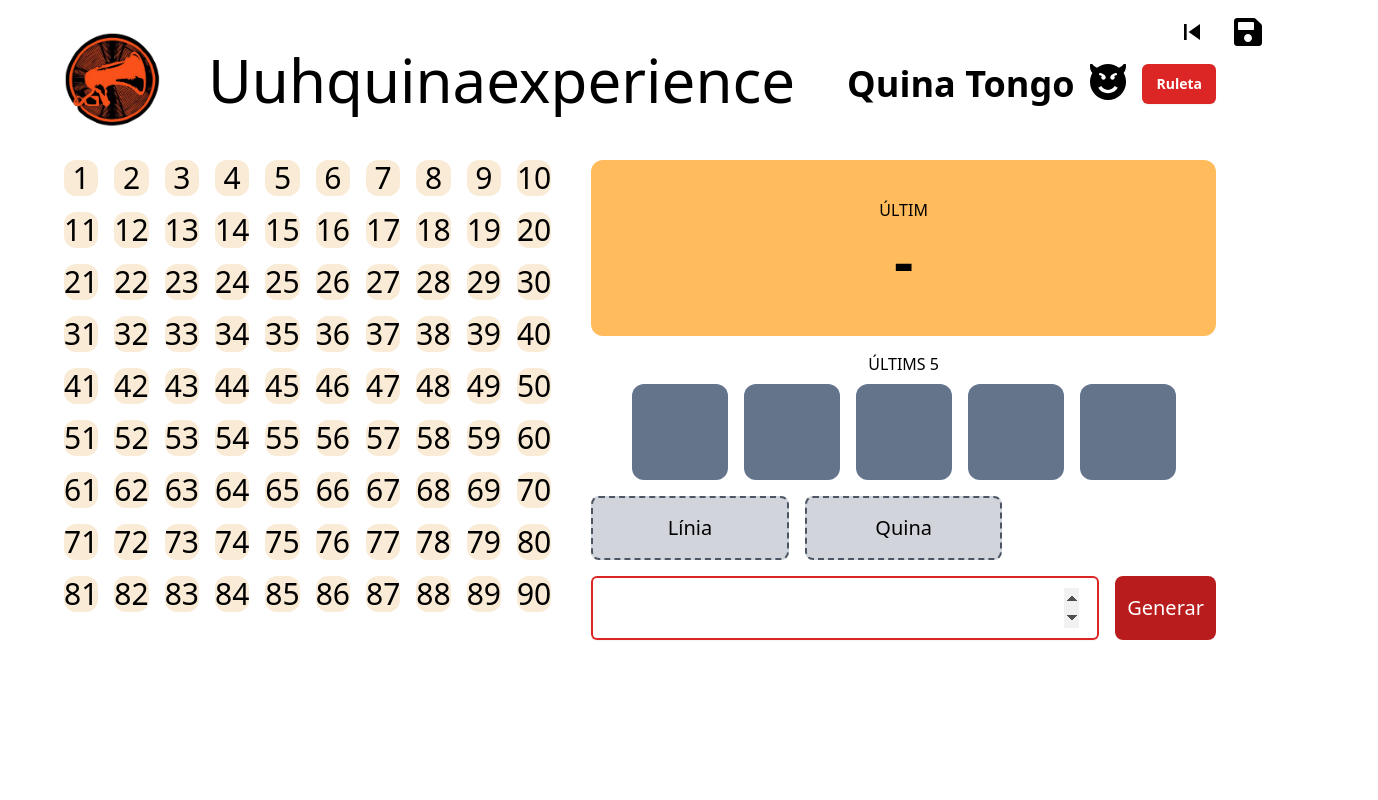
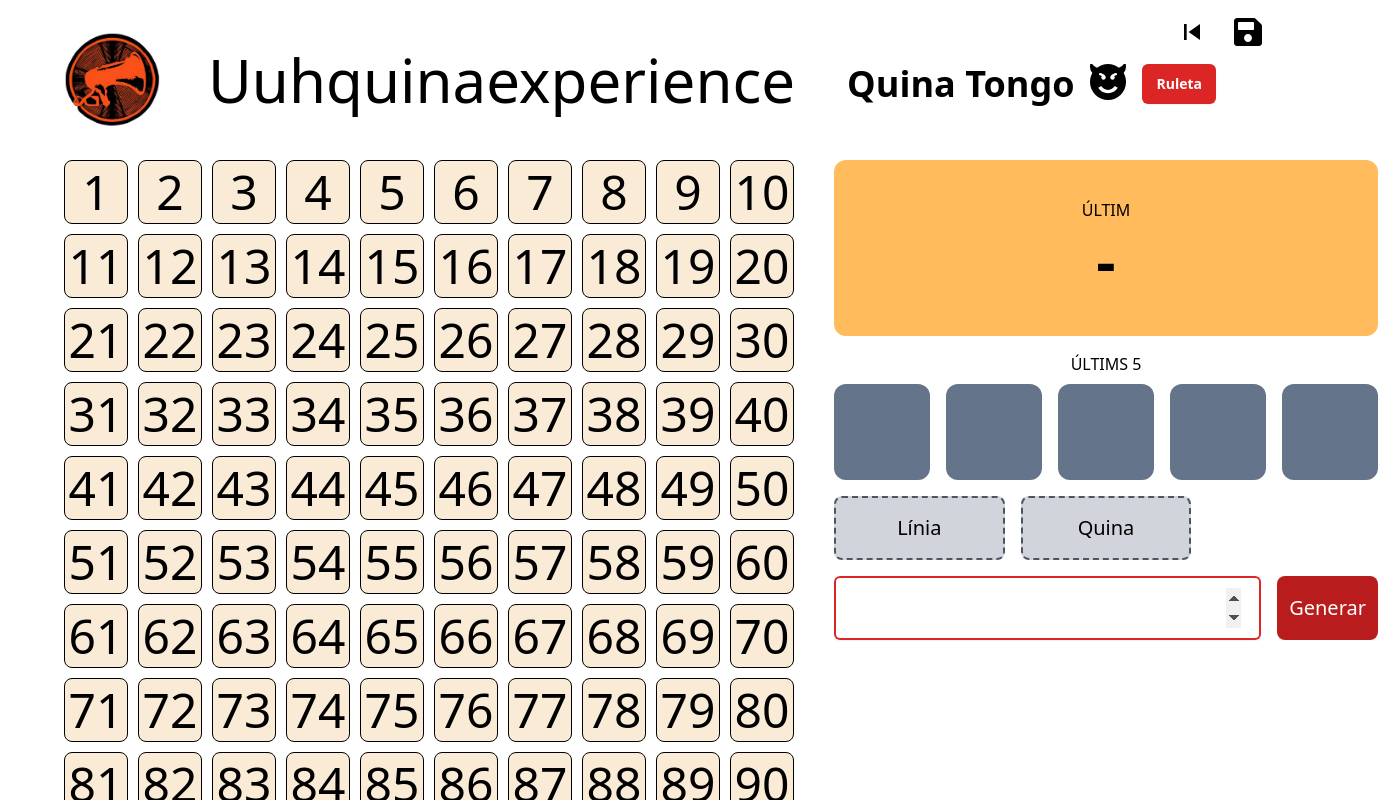
Before and after one commit to gidina/quinaexperience, a React (Vite) app: page /quinaexperience/tongo in a window 1280 px wide. Shown: the whole page, 1378 px wide, since content can reach past the window. Built offline with nearby package versions, Linux system fonts and the light colour scheme.

Commit message:
Update BingoGrid.tsx

```diff
--- a/src/components/Bingo/BingoGrid.tsx
+++ b/src/components/Bingo/BingoGrid.tsx
@@ -19,7 +19,7 @@ const BingoItem = ({ text, drawed }: BingoItem) => {
       // className={`bg-[antiquewhite] text-4xl py-10 px-4 rounded-xl ${
       //   drawed ? "bg-green-400" : ""
       // }`}
-      className={`bg-[antiquewhite] text-3xl rounded-xl aspect-square flex justify-center items-center ${
+      className={`bg-[antiquewhite] text-xl md:text-3xl lg:text-5xl border border-black aspect-square rounded-lg flex justify-center items-center ${
         drawed ? "bg-[color:var(--color-tongo)]" : ""
       }`}
     >
@@ -54,7 +54,7 @@ const BingoGrid = ({ drawedNumbers, maxNumber }: BingoGrid) => {
 
   return (
     // <div className="grid grid-cols-[repeat(10,25px)] grid-rows-[25px] gap-4 text-center items-center justify-center">
-    <div className="h-full w-full grid grid-cols-10 auto-rows-min gap-4 text-center items-center justify-center">
+    <div className="h-full grid grid-cols-[repeat(10,8vh)] grid-rows-[repeat(9,8vh)] gap-2.5 text-center items-center justify-center overflow-hidden">
     {/* // <div className="grid grid-cols-10 grid-rows-10 gap-4 text-center items-center justify-center w-full"> */}
       {numberIndexes.map((number, index) => (
         <BingoItem
```
